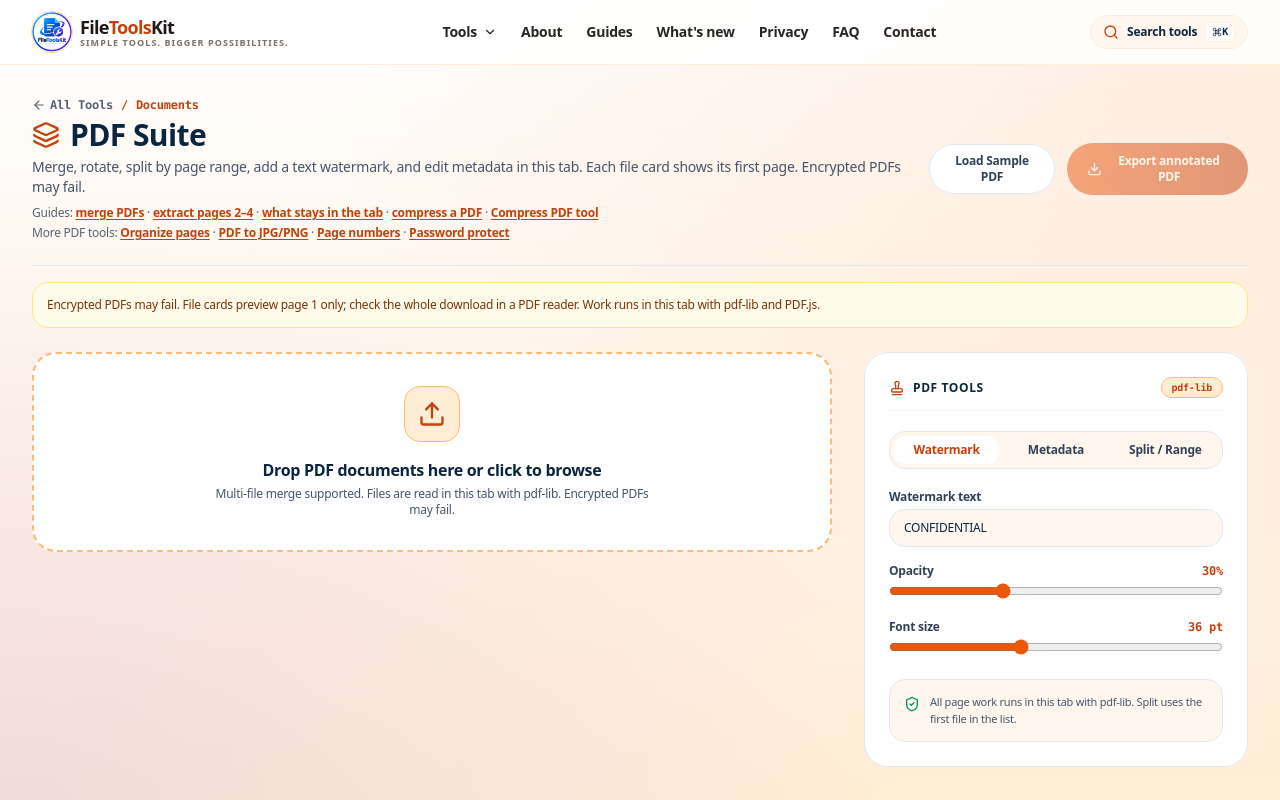
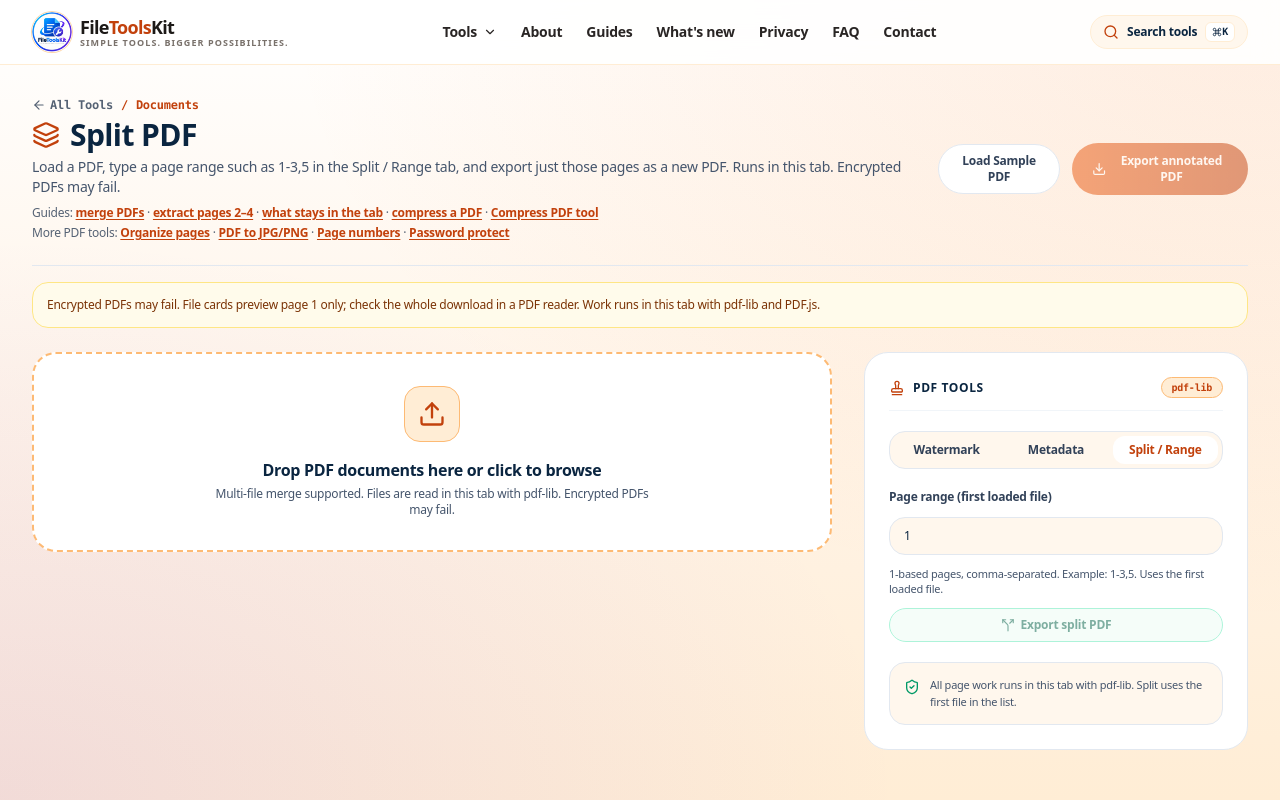
Before and after one commit to Sourendas/OmniCraft-Studio, a React (Vite) app: page /split-pdf in a window 1280 px wide. Shown: the top 800 px of the page. Built offline with nearby package versions, Linux system fonts and the light colour scheme.

Commit message:
Merge PDF and Split PDF routes get their own H1 and intro; Split opens on the Split / Range tab

```diff
--- a/src/pages/tools/PdfSuitePage.tsx
+++ b/src/pages/tools/PdfSuitePage.tsx
@@ -1,13 +1,26 @@
-import React from 'react';
+import React, { useEffect } from 'react';
 import { AdBanner } from '../../components/layout/AdBanner';
 import {
   Layers, Upload, RotateCw, Download, Trash2, Stamp, FileText, ArrowLeft, Split, Merge, ShieldCheck
 } from 'lucide-react';
-import { Link } from 'react-router-dom';
+import { Link, useLocation } from 'react-router-dom';
 import { usePdfSuite } from './usePdfSuite';
 import { PdfThumb } from '../../components/tools/PdfThumb';
 
+const HEADINGS: Record<string, { title: string; intro: string }> = {
+  '/merge-pdf': {
+    title: 'Merge PDF',
+    intro: 'Add PDFs in the order you want them, rotate any sideways file, then press Merge PDFs. Pages are copied in this tab with pdf-lib. Encrypted PDFs may fail.',
+  },
+  '/split-pdf': {
+    title: 'Split PDF',
+    intro: 'Load a PDF, type a page range such as 1-3,5 in the Split / Range tab, and export just those pages as a new PDF. Runs in this tab. Encrypted PDFs may fail.',
+  },
+};
+
 export const PdfSuitePage: React.FC = () => {
+  const { pathname } = useLocation();
+  const heading = HEADINGS[pathname.replace(/\/$/, '')];
   const {
     files, setFiles, activeTab, setActiveTab, isProcessing, statusMessage, setStatusMessage,
     watermarkText, setWatermarkText, watermarkOpacity, setWatermarkOpacity, watermarkSize, setWatermarkSize,
@@ -15,6 +28,10 @@ export const PdfSuitePage: React.FC = () => {
     splitRange, setSplitRange,
     loadDemoPdf, handleFileUpload, rotateFile, removeFile, handleMergeOnly, handleSplit, handleExportAnnotatedPdf,
   } = usePdfSuite();
+  const isSplitRoute = heading?.title === 'Split PDF';
+  useEffect(() => {
+    if (isSplitRoute) setActiveTab('split');
+  }, [isSplitRoute, setActiveTab]);
 
   return (
     <div className="relative z-10 max-w-7xl mx-auto px-4 sm:px-6 lg:px-8 py-8">
@@ -27,10 +44,10 @@ export const PdfSuitePage: React.FC = () => {
             <span>/</span><span>Documents</span>
           </div>
           <h1 className="text-2xl sm:text-3xl font-black text-[#0A2540] flex items-center gap-2.5">
-            <Layers className="w-7 h-7 text-[#EA580C]" /> PDF Suite
+            <Layers className="w-7 h-7 text-[#EA580C]" /> {heading ? heading.title : 'PDF Suite'}
           </h1>
           <p className="text-xs sm:text-sm text-slate-600 mt-1 font-medium">
-            Merge, rotate, split by page range, add a text watermark, and edit metadata in this tab. Each file card shows its first page. Encrypted PDFs may fail.
+            {heading ? heading.intro : 'Merge, rotate, split by page range, add a text watermark, and edit metadata in this tab. Each file card shows its first page. Encrypted PDFs may fail.'}
           </p>
           <p className="text-xs text-slate-500 mt-2 font-medium">
             Guides:{' '}
```
